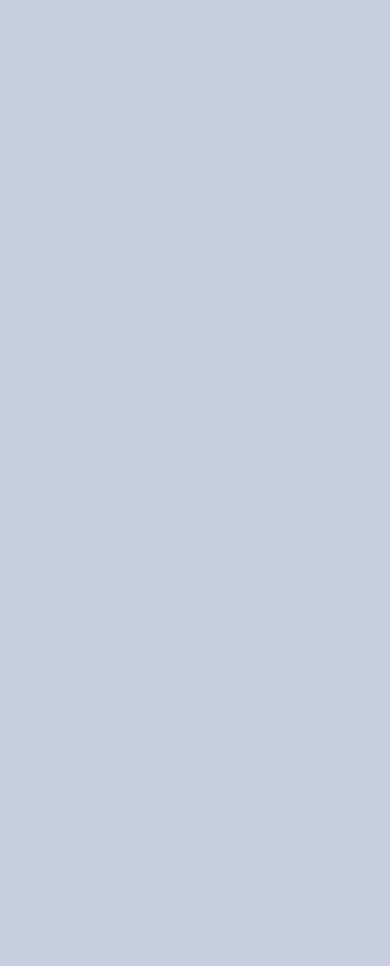
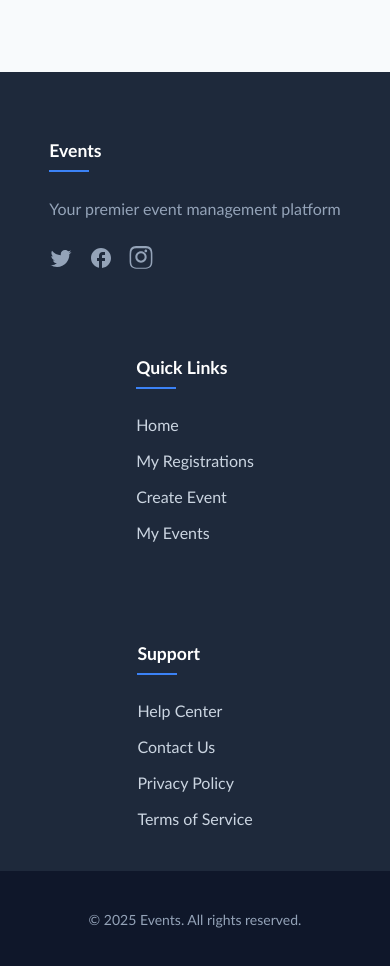
Before and after one commit to MOHAMED-devprog/Event-Management-App, a React (Vite) app in the folder frontend/: page /Connexion in a window 390 px wide. Shown: the part 900-1866 px from the top of the page. Before the commit the page ends 908 px from the top, so only its background shows below. Built offline with nearby package versions, Linux system fonts and the light colour scheme; no server answers.

Commit message:
Updating the responsive feature

```diff
--- a/frontend/src/App.tsx
+++ b/frontend/src/App.tsx
@@ -12,6 +12,7 @@ import { useLogin } from './context/LoginContext';
 import MyEvents from './pages/MyEvents';
 import MyReagistrations from './pages/MyRagistrations';
 import EditEvent from './pages/EditEvent';
+import Footer from './components/Footer';
 
 function App() {
 
@@ -42,6 +43,7 @@ function App() {
         <Route path="/MyEvents/EditEvent/:eventId" element={<EditEvent />}/>
         <Route path="/Connexion" element={<Connexion/>}/>
       </Routes>
+      <Footer/>
     </Router>
   )
 }
--- /dev/null
+++ b/frontend/src/components/Footer.tsx
@@ -0,0 +1,56 @@
+import { Link } from "react-router-dom";
+
+export default function Footer(){
+
+    return (
+        <footer className="site-footer">
+            <div className="footer-content">
+                <div className="footer-section">
+                    <h3 className="footer-heading">Events</h3>
+                    <p className="footer-text">Your premier event management platform</p>
+                    <div className="social-links">
+                        <a href="#" aria-label="Twitter">
+                            <svg className="social-icon" viewBox="0 0 24 24">
+                                <path d="M22.46 6c-.77.35-1.6.58-2.46.69.88-.53 1.56-1.37 1.88-2.38-.83.5-1.75.85-2.72 1.05C18.37 4.5 17.26 4 16 4c-2.35 0-4.27 1.92-4.27 4.29 0 .34.04.67.11.98C8.28 9.09 5.11 7.38 3 4.79c-.37.63-.58 1.37-.58 2.15 0 1.49.75 2.81 1.91 3.56-.71 0-1.37-.2-1.95-.5v.03c0 2.08 1.48 3.82 3.44 4.21a4.22 4.22 0 0 1-1.93.07 4.28 4.28 0 0 0 4 2.98 8.521 8.521 0 0 1-5.33 1.84c-.34 0-.68-.02-1.02-.06C3.44 20.29 5.7 21 8.12 21 16 21 20.33 14.46 20.33 8.79c0-.19 0-.37-.01-.56.84-.6 1.56-1.36 2.14-2.23z"/>
+                            </svg>
+                        </a>
+                        <a href="#" aria-label="Facebook">
+                            <svg className="social-icon" viewBox="0 0 24 24">
+                                <path d="M22 12c0-5.52-4.48-10-10-10S2 6.48 2 12c0 4.84 3.44 8.87 8 9.8V15H8v-3h2V9.5C10 7.57 11.57 6 13.5 6H16v3h-2c-.55 0-1 .45-1 1v2h3v3h-3v6.95c5.05-.5 9-4.76 9-9.95z"/>
+                            </svg>
+                        </a>
+                        <a href="#" aria-label="Instagram">
+                            <svg className="social-icon" viewBox="0 0 24 24">
+                                <path d="M12 2.16c3.2 0 3.58 0 4.85.07 3.17.14 4.77 1.69 4.92 4.92.06 1.27.07 1.65.07 4.85 0 3.2 0 3.58-.07 4.85-.15 3.24-1.76 4.78-4.92 4.92-1.27.06-1.65.07-4.85.07-3.2 0-3.58 0-4.85-.07-3.17-.14-4.77-1.69-4.92-4.92-.06-1.27-.07-1.65-.07-4.85 0-3.2 0-3.58.07-4.85.15-3.23 1.76-4.78 4.92-4.92 1.27-.06 1.65-.07 4.85-.07zm0-2.16c-3.27 0-3.68.01-4.96.07-4.1.19-6.18 2.28-6.37 6.37-.06 1.28-.07 1.69-.07 4.96s.01 3.68.07 4.96c.19 4.09 2.27 6.17 6.37 6.37 1.28.06 1.69.07 4.96.07s3.68-.01 4.96-.07c4.1-.19 6.18-2.28 6.37-6.37.06-1.28.07-1.69.07-4.96s-.01-3.68-.07-4.96c-.19-4.09-2.27-6.17-6.37-6.37-1.28-.06-1.69-.07-4.96-.07zm0 5.34c-3.13 0-5.66 2.53-5.66 5.66s2.53 5.66 5.66 5.66 5.66-2.53 5.66-5.66-2.53-5.66-5.66-5.66zm0 9.33c-2.02 0-3.66-1.64-3.66-3.66s1.64-3.66 3.66-3.66 3.66 1.64 3.66 3.66-1.64 3.66-3.66 3.66zm6.14-9.73c0 .73-.59 1.32-1.32 1.32s-1.32-.59-1.32-1.32.59-1.32 1.32-1.32 1.32.59 1.32 1.32z"/>
+                            </svg>
+                        </a>
+                    </div>
+                </div>
+
+                <div className="footer-section">
+                    <h4 className="footer-heading">Quick Links</h4>
+                    <ul className="footer-links">
+                        <li><Link to="/">Home</Link></li>
+                        <li><Link to="/MyRegistrations">My Registrations</Link></li>
+                        <li><Link to="/Event-form">Create Event</Link></li>
+                        <li><Link to="/MyEvents">My Events</Link></li>
+                    </ul>
+                </div>
+
+                <div className="footer-section">
+                    <h4 className="footer-heading">Support</h4>
+                    <ul className="footer-links">
+                        <li><a href="#">Help Center</a></li>
+                        <li><a href="#">Contact Us</a></li>
+                        <li><a href="#">Privacy Policy</a></li>
+                        <li><a href="#">Terms of Service</a></li>
+                    </ul>
+                </div>
+            </div>
+
+            <div className="footer-bottom">
+                <p>&copy; {new Date().getFullYear()} Events. All rights reserved.</p>
+            </div>
+        </footer>
+    )
+}
--- a/frontend/src/styles/App.css
+++ b/frontend/src/styles/App.css
@@ -1,20 +1,149 @@
-body{
-    margin: 0;
-    position: relative;
-    background-color: rgb(197, 207, 221);
-    line-height: 1.5;
-    color: #334155;
-    font-family: 'Gill Sans', 'Gill Sans MT', Calibri, 'Trebuchet MS', sans-serif;
+html {
+  scroll-behavior: smooth;
+  height: 100%;
 }
 
-html {
-  scroll-behavior: smooth;
+#root {
+  width: 100%;
+  min-height: 100vh;
+  margin: 0;
+  padding: 0;
+  position: relative;
+  background-color: transparent;
 }
 
-#root{
+body {
+  margin: 0;
+  min-height: 100vh;
+  background-color: #f8fafc;
+  color: #334155;
+  line-height: 1.5;
+  font-family: 'Gill Sans', 'Gill Sans MT', Calibri, 'Trebuchet MS', sans-serif;
+  position: relative;
+}
+
+body::before {
+  content: "";
+  position: fixed;
+  top: 0;
+  left: 0;
   width: 100%;
   height: 100%;
-  margin: 0;
+  background:
+    radial-gradient(circle at 20% 30%, rgba(59, 130, 246, 0.25) 0%, transparent 40%),
+    radial-gradient(circle at 80% 70%, rgba(16, 185, 129, 0.25) 0%, transparent 40%);
+  z-index: -1;
+  pointer-events: none;
+  animation: gradientShift 15s ease infinite alternate;
+}
+
+@keyframes gradientShift {
+  0% {
+    background-position: 0% 0%;
+  }
+  100% {
+    background-position: 20% 20%;
+  }
+}
+
+
+.site-footer {
+  background-color: #1e293b;
+  color: #f8fafc;
+  padding: 3rem 0 0;
+  margin-top: 4rem;
+}
+
+.footer-content {
+  display: grid;
+  grid-template-columns: repeat(auto-fit, minmax(200px, 1fr));
+  gap: 2rem;
+  max-width: 1200px;
+  margin: 0 auto;
+  padding: 0 2rem;
+}
+
+.footer-section {
+  margin-bottom: 2rem;
+}
+
+.footer-heading {
+  color: #ffffff;
+  font-size: 1.1rem;
+  margin-bottom: 1.5rem;
+  position: relative;
+  padding-bottom: 0.5rem;
+}
+
+.footer-heading::after {
+  content: '';
+  position: absolute;
+  left: 0;
+  bottom: 0;
+  width: 40px;
+  height: 2px;
+  background: #3b82f6;
+}
+
+.footer-text {
+  color: #94a3b8;
+  line-height: 1.6;
+  margin-bottom: 1rem;
+}
+
+.footer-links {
+  list-style: none;
   padding: 0;
+}
 
+.footer-links li {
+  margin-bottom: 0.75rem;
 }
+
+.footer-links a {
+  color: #cbd5e1;
+  text-decoration: none;
+  transition: color 0.2s;
+}
+
+.footer-links a:hover {
+  color: #3b82f6;
+}
+
+.social-links {
+  display: flex;
+  gap: 1rem;
+  margin-top: 1.5rem;
+}
+
+.social-icon {
+  width: 24px;
+  height: 24px;
+  fill: #94a3b8;
+  transition: fill 0.2s;
+}
+
+.social-icon:hover {
+  fill: #3b82f6;
+}
+
+.footer-bottom {
+  background-color: #0f172a;
+  padding: 1.5rem;
+  text-align: center;
+  color: #94a3b8;
+  font-size: 0.875rem;
+}
+
+@media (max-width: 768px) {
+  .footer-content {
+    display: flex;
+    flex-direction: column;
+    align-items: center;
+    justify-content: center;
+  }
+
+  .footer-section {
+    margin-bottom: 1.5rem;
+  }
+}
```
